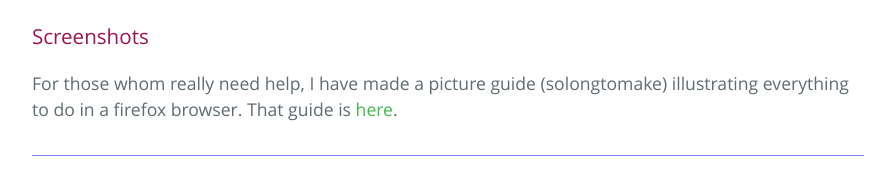
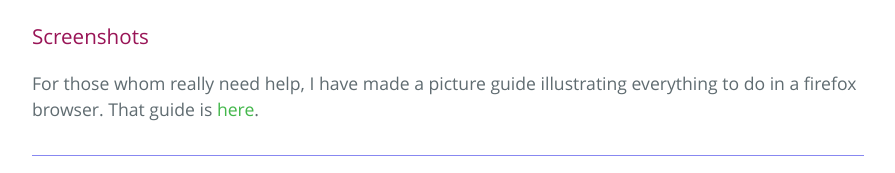
Before and after one commit to Nonibros/Pokemon-Conjure, a plain HTML site: page PLAY.html in a window 1280 px wide. Shown: the part 1391-1564 px from the top of the page, without its empty margins (192-1087 px from the left). Drawn offline with Linux system fonts and the light colour scheme.

Commit message:
Force the site.

```diff
--- a/PLAY.html
+++ b/PLAY.html
@@ -71,7 +71,7 @@
 <h3>
 <a id="video" class="anchor" href="#video" aria-hidden="true"><span aria-hidden="true" class="octicon octicon-link"></span></a>Screenshots</h3>
 
-<p>For those whom really need help, I have made a picture guide (solongtomake) illustrating everything to do in a firefox browser. That guide is <a href="https://mega.nz/#!7c0hDLaT!JtFLr0pvoccDgIhuC0osWMmcFxgprm2xz2MZV2HLitg">here</a>.</p>
+<p>For those whom really need help, I have made a picture guide illustrating everything to do in a firefox browser. That guide is <a href="https://mega.nz/#!7c0hDLaT!JtFLr0pvoccDgIhuC0osWMmcFxgprm2xz2MZV2HLitg">here</a>.</p>
 
       <footer class="site-footer">
         <span class="site-footer-owner"><a href="https://github.com/Nonibros/Pokemon-Conjure">Pokémon Conjure</a> is maintained by <a href="https://github.com/Nonibros">Nonibros</a>.</span>
```
